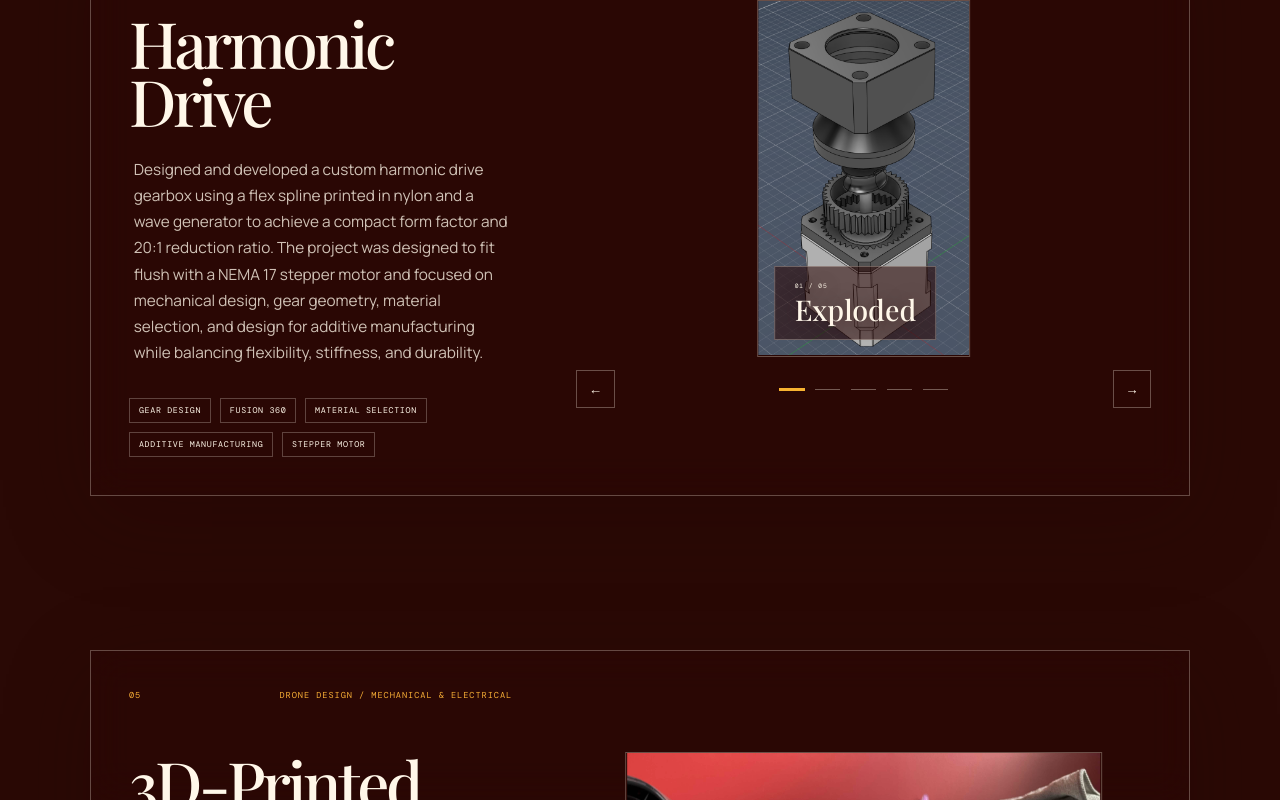
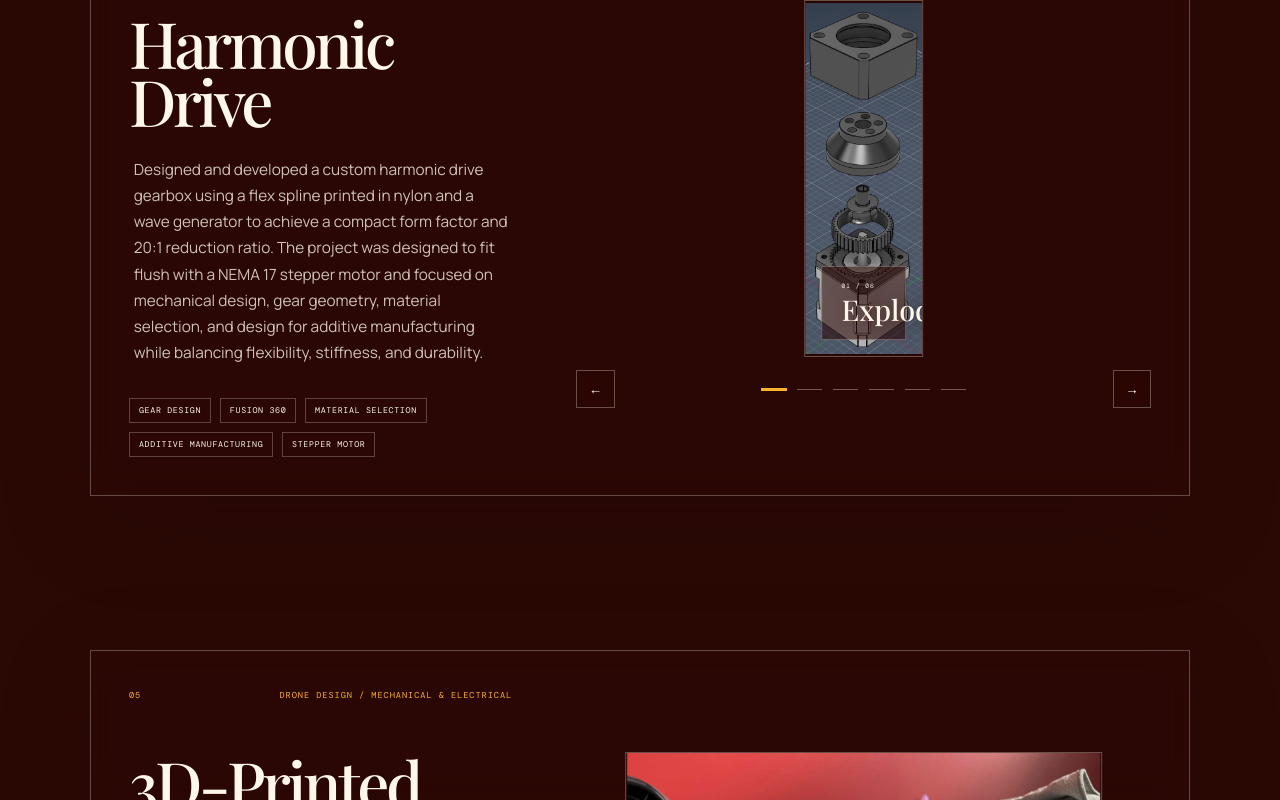
Before and after one commit to KoiBirb/Portfolio-Website, a React (Vite) app: page / in a window 1280 px wide. Shown: the part 3826-4626 px from the top of the page. Built offline with nearby package versions, Linux system fonts and the light colour scheme; a web font is replaced by a local one.

Commit message:
updated harmonic drive section

```diff
--- a/src/App.tsx
+++ b/src/App.tsx
@@ -128,6 +128,7 @@ const projects: Project[] = [
     tags: ["Gear Design", "Fusion 360", "Material Selection", "Additive Manufacturing", "Stepper Motor"],
     slides: [
       {title: "Exploded", image: "./projects/Harmonic Drive/Exploded.png"},
+      {title: "Exploded", image: "./projects/Harmonic Drive/ExplodedBack.png"},
       {title: "Cross Section", image: "./projects/Harmonic Drive/Cross.png"},
       {title: "Open", image: "./projects/Harmonic Drive/Open.jpg"},
       {title: "Closed", image: "./projects/Harmonic Drive/Closed.jpg"},
```
Also changed, not shown: public/projects/Harmonic Drive/Exploded.png, public/projects/Harmonic Drive/ExplodedBack.png (added).
